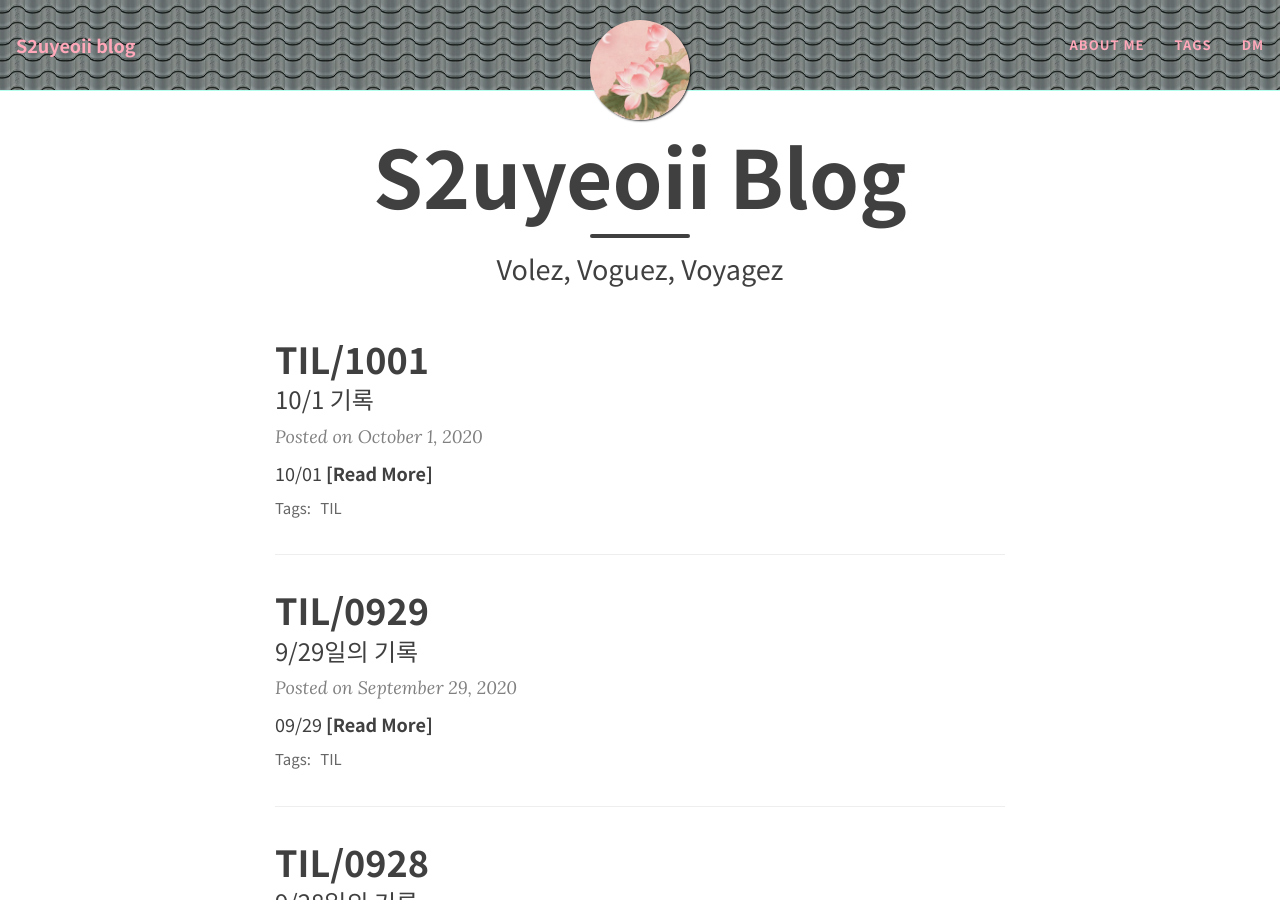
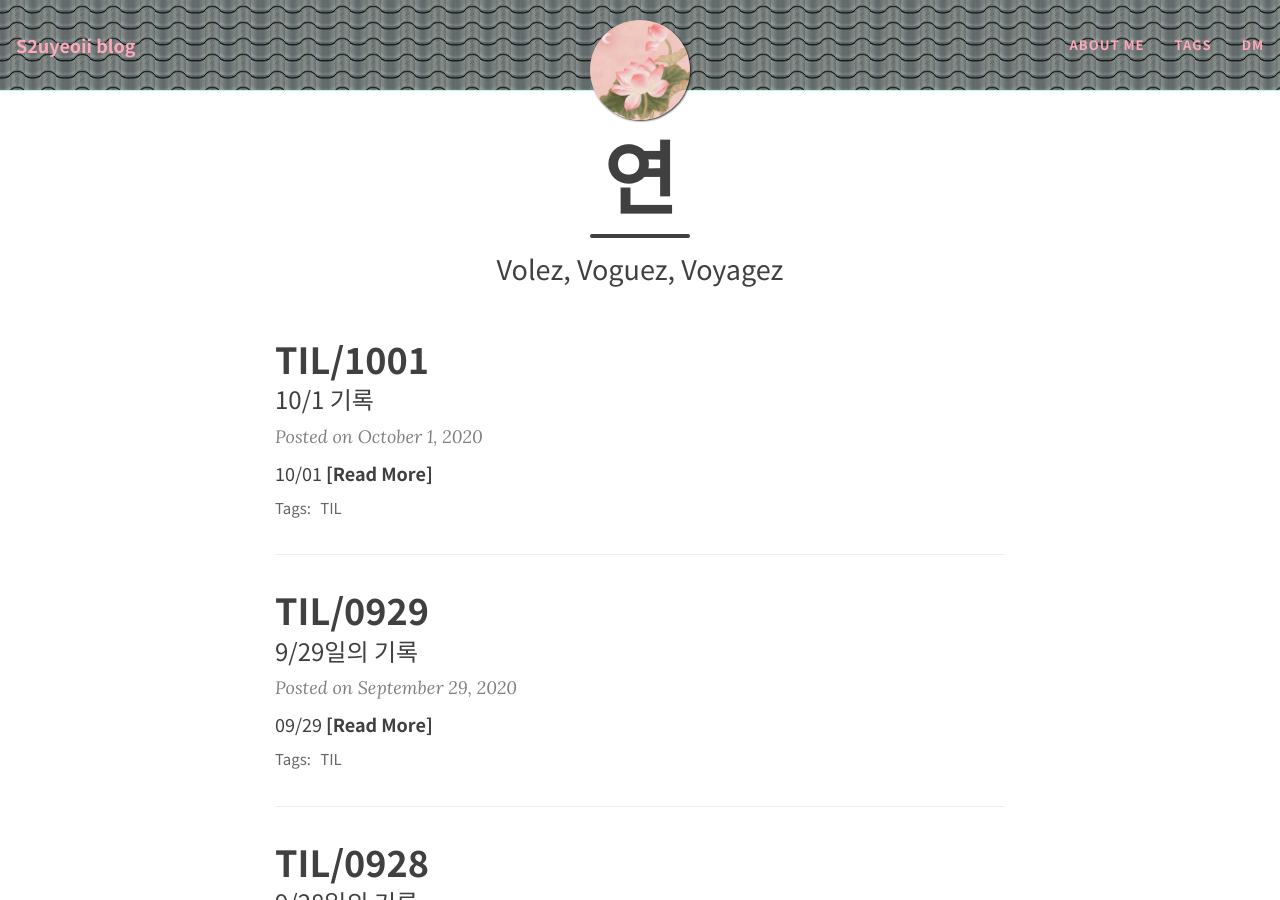
Before and after one commit to yeoneed/yeoneed.github.io, a Jekyll site: the page built from index.html, in a window 1280 px wide and 900 px high. Built offline with Jekyll 4.4.1, drawn with Linux system fonts in a browser that asks for light colours; nearby versions of some CDN libraries; some web fonts are replaced; the list of posts is cut into pages by our own code.

Commit message:
Update index.html

```diff
--- a/index.html
+++ b/index.html
@@ -1,5 +1,5 @@
 ---
 layout: home
-title: S2uyeoii Blog
+title: 연
 subtitle: Volez, Voguez, Voyagez
 ---
```
